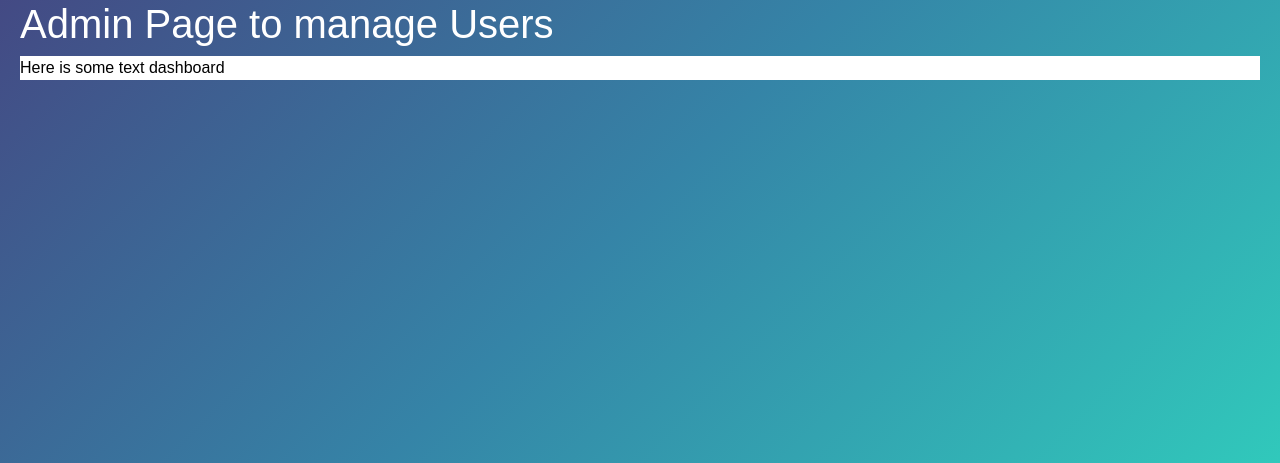
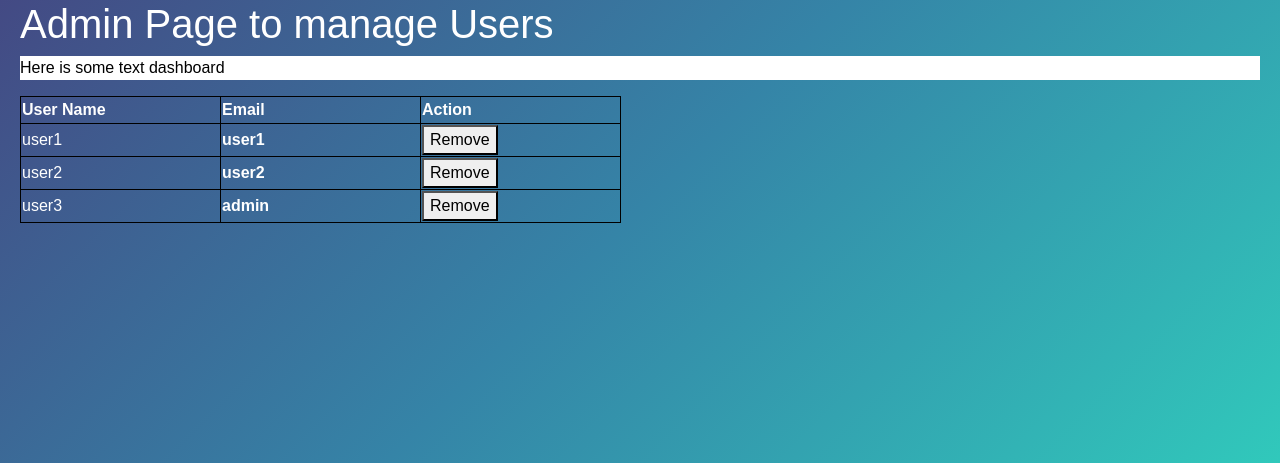
Before and after one commit to shloksomani/The-Spectrum, a Node server app: page /admin in a window 1280 px wide. Shown: the part 214-677 px from the top of the page. Run offline with Node 20, Linux system fonts and the light colour scheme; some libraries are stand-ins or nearby versions.

Commit message:
page is dynamically adding users to table

```diff
--- a/views/admin.ejs
+++ b/views/admin.ejs
@@ -3,6 +3,7 @@
 
 <head>
     <% include ./partials/header %>
+    <link rel="stylesheet" href="/stylesheets/admin.css">
     <title>Admin</title>
 </head>
 
@@ -10,11 +11,48 @@
     <% include ./partials/menu %>
     <% include ./partials/mediaMenu %>
     <h1>Admin Page to manage Users</h1>
-
     <div class="smth">
         <p>Here is some text dashboard</p>
     </div>
+    <table id='userTable'>
+   		<tbody>
+  	 		<tr>
+  	 			<th>
+  	 				User Name
+  	 			</th>
+  	 			<th>
+  	 				Email
+  	 			</th>
+          <th>Action</th>
+  	 		 </tr>
+   		</tbody>
+   	</table>
+
+    <script>const userTable = document.querySelector('#userTable')
+            console.log(userTable);
+            var userCheck = <%- JSON.stringify(allUsers)%>
+            userCheck.forEach(function(user){
+              addUserToTable(user)
+            });
+            function addUserToTable(user) {
+           	const nameOfUser = document.createElement("td")
+           	nameOfUser.appendChild(document.createTextNode(user.name))
+           	const bold = document.createElement("strong")
+           	bold.appendChild(document.createTextNode(user.email))
+           	const email = document.createElement("td")
+           	email.appendChild(bold)
+           	const action = document.createElement("td")
+             action.innerHTML = "<button class='return'>Remove</button>"
+           	const row = document.createElement("tr")
+           	row.appendChild(nameOfUser)
+           	row.appendChild(email)
+           	row.appendChild(action)
+           	tablebody = userTable.querySelector('tbody')
+           	tablebody.appendChild(row)
+          }
+    </script>
     <% include ./partials/script %>
+    <!-- <script type="text/javascript" src="/admin.js"></script> -->
 </body>
 
 
```
